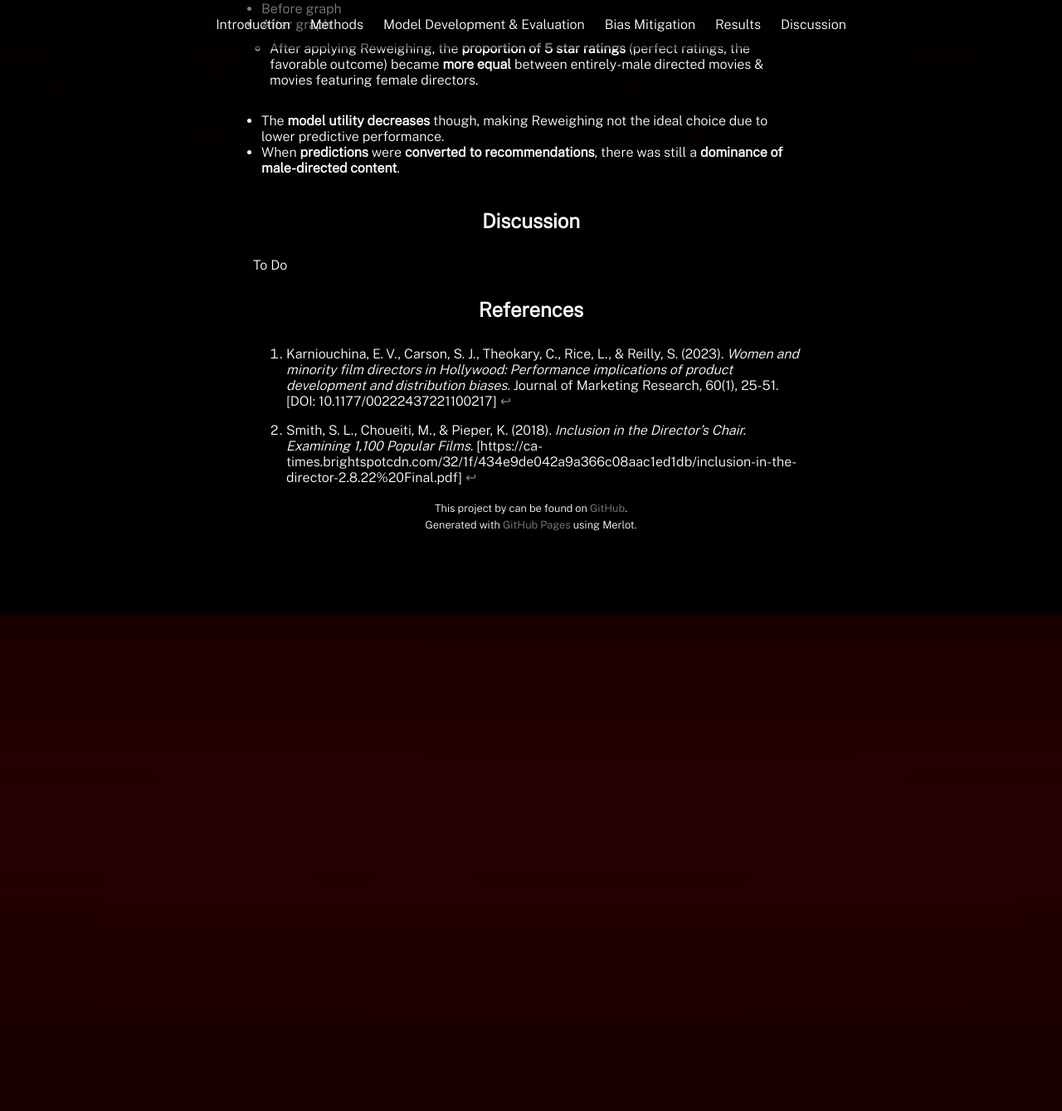
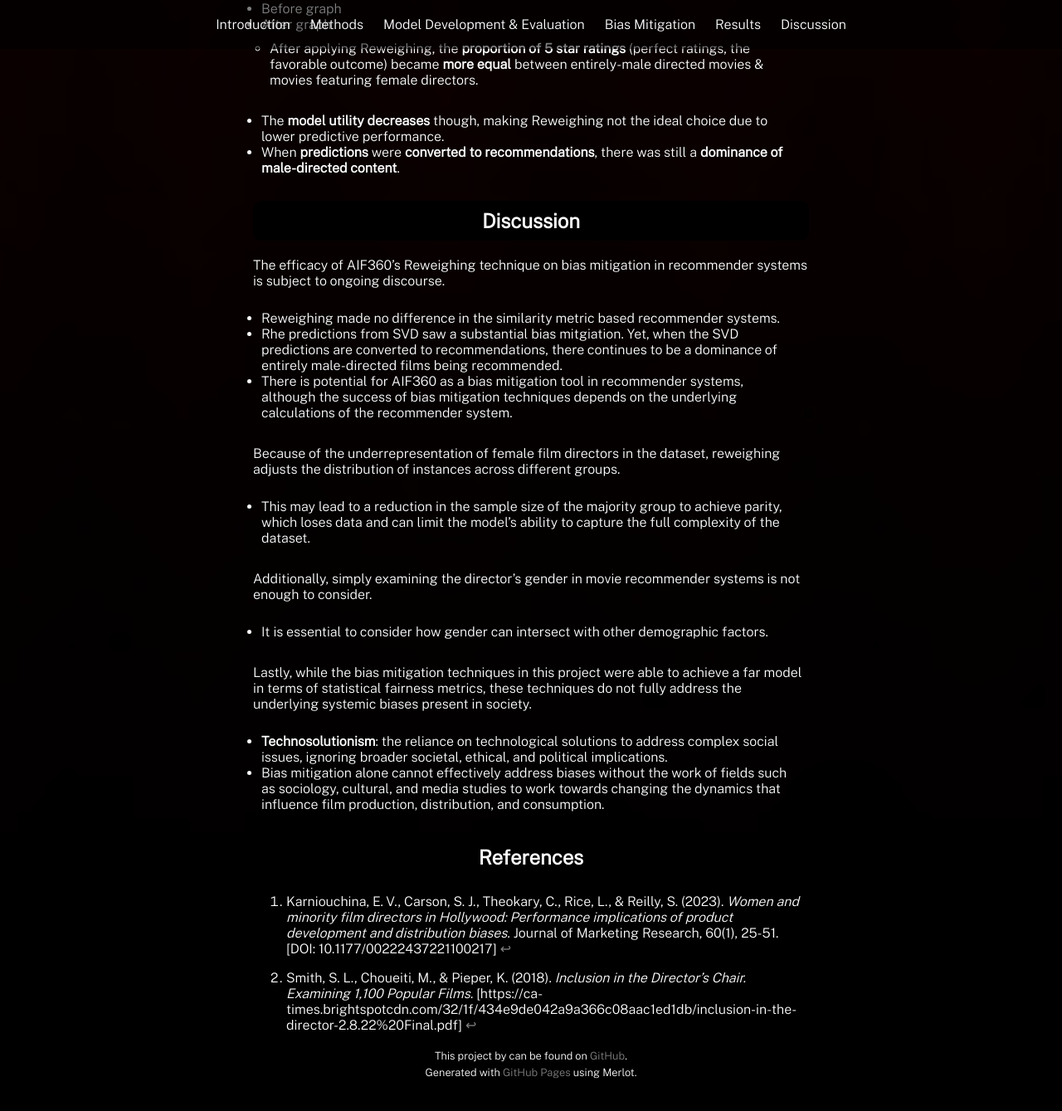
Before and after one commit to michael-garciaperez/DSC180A-Methodology-5, a Jekyll site: the page built from index.md, in a window 1280 px wide and 1400 px high, scrolled down 10136 px. Shown: the top 1339 px of the window at 83% size. Built offline with Jekyll 4.4.1, drawn with Linux system fonts in a browser that asks for light colours; before the commit the page ends 10876 px from its top, so only the background shows below that.

Commit message:
Update index.md

```diff
--- a/index.md
+++ b/index.md
@@ -227,7 +227,21 @@ However, **reweighing** the recommender system using **SVD** was able to yield a
 - When **predictions** were **converted to recommendations**, there was still a **dominance of male-directed content**.
 
 ## Discussion
-To Do
+The efficacy of AIF360's Reweighing technique on bias mitigation in recommender systems is subject to ongoing discourse.
+- Reweighing made no difference in the similarity metric based recommender systems.
+- Rhe predictions from SVD saw a substantial bias mitgiation. Yet, when the SVD predictions are converted to recommendations, there continues to be a dominance of entirely male-directed films being recommended.
+-
+There is potential for AIF360 as a bias mitigation tool in recommender systems, although the success of bias mitigation techniques depends on the underlying calculations of the recommender system.
+
+Because of the underrepresentation of female film directors in the dataset, reweighing adjusts the distribution of instances across different groups.
+- This may lead to a reduction in the sample size of the majority group to achieve parity, which loses data and can limit the model's ability to capture the full complexity of the dataset.
+
+Additionally, simply examining the director's gender in movie recommender systems is not enough to consider.
+- It is essential to consider how gender can intersect with other demographic factors.
+
+Lastly, while the bias mitigation techniques in this project were able to achieve a far model in terms of statistical fairness metrics, these techniques do not fully address the underlying systemic biases present in society.
+- **Technosolutionism**: the reliance on technological solutions to address complex social issues, ignoring broader societal, ethical, and political implications.
+- Bias mitigation alone cannot effectively address biases without the work of fields such as sociology, cultural, and media studies to work towards changing the dynamics that influence film production, distribution, and consumption.
 
 ## References
 
```
